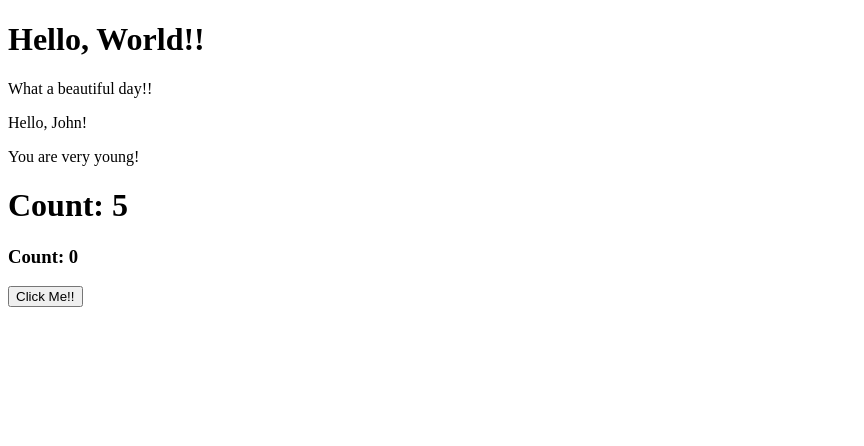
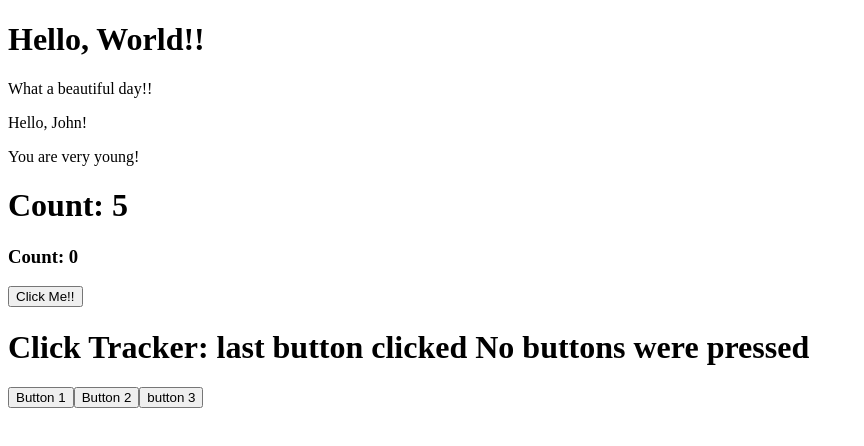
Before and after one commit to Simulaemanuele/react-exercises, a React (Create React App) app: page / in a window 1280 px wide. Shown: the top 446 px of the page, without its empty margins (0-864 px from the left). Built offline with nearby package versions, Linux system fonts and the light colour scheme.

Commit message:
exercise: Forms-Lists-and-Styling/events-03 done

```diff
--- a/src/App.js
+++ b/src/App.js
@@ -3,6 +3,7 @@ import { HelloWorld } from "./HelloWorld";
 import { Welcome } from "./Welcome";
 import { Counter } from "./Counter";
 import { ClickButton } from "./ClickButton";
+import { ClickTracker } from "./ClickTracker";
 
 export class App extends React.Component{
     render(){
@@ -12,6 +13,7 @@ export class App extends React.Component{
             <Welcome name= 'John' age= {10} />
             <Counter />
             <ClickButton />
+            <ClickTracker />
             </div>
         )
     }
--- /dev/null
+++ b/src/ClickTracker.js
@@ -0,0 +1,26 @@
+import React from "react";
+
+export class ClickTracker extends React.Component {
+    state = {
+        button: 'No buttons were pressed'
+    }
+
+    handleButtonsTracker = (event) => {
+        this.setState({
+            button: event.target.name,
+        })
+    }
+
+    render() {
+        return (
+            <div>
+                <h1>Click Tracker: last button clicked {this.state.button} </h1>
+                <div>
+                    <button name='Button1' onClick={this.handleButtonsTracker}>Button 1</button>
+                    <button name='Button2' onClick={this.handleButtonsTracker}>Button 2</button>
+                    <button name='Button3' onClick={this.handleButtonsTracker}>button 3</button>
+                </div>
+            </div>
+        )
+    }
+}
```
